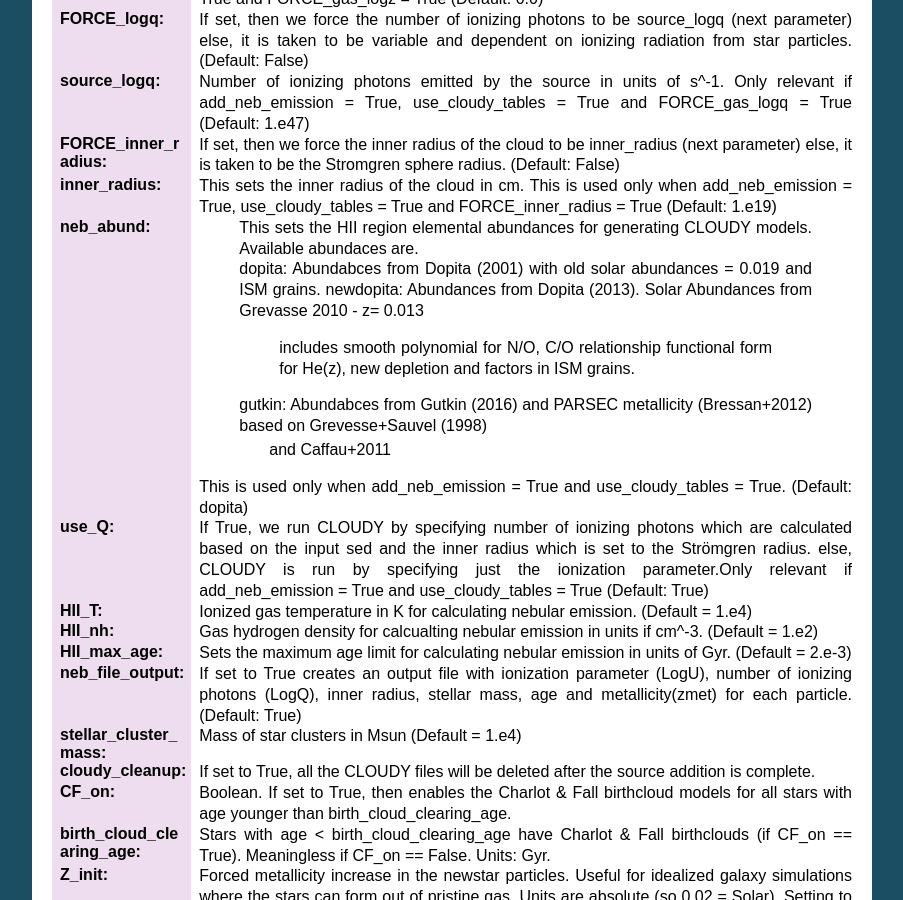
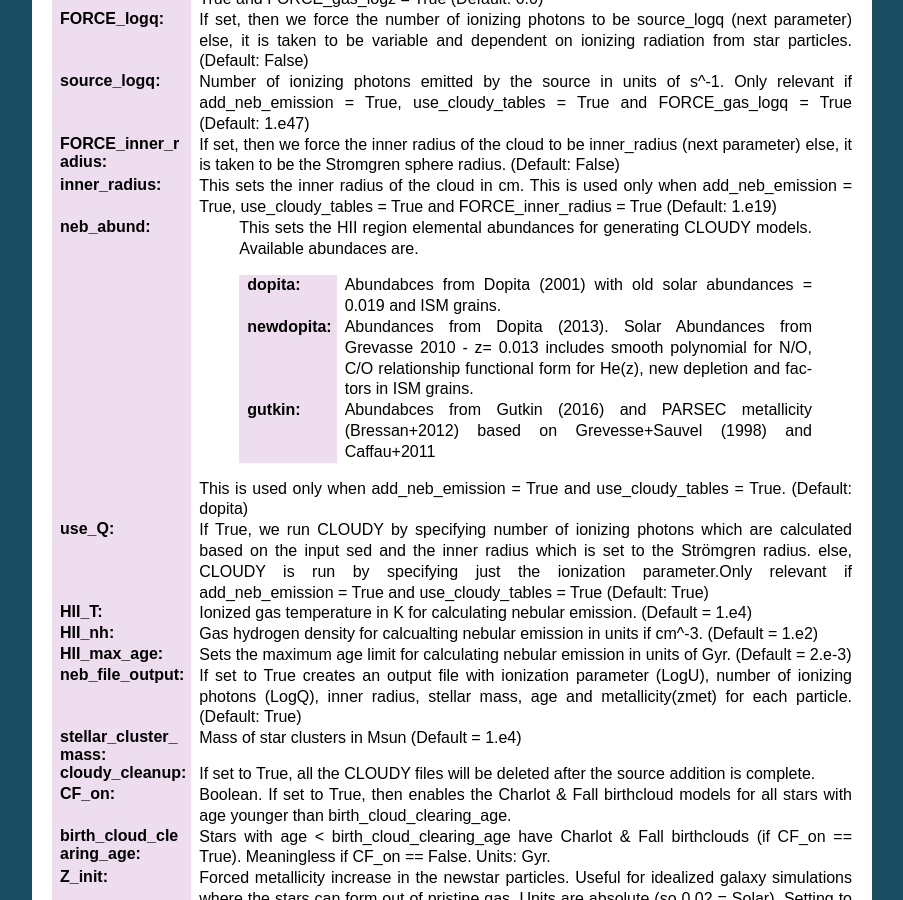
Before and after one commit to dnarayanan/powderday, a Sphinx documentation site: the page built from docs/parameters_description.rst, in a window 1280 px wide and 900 px high, scrolled down 2879 px. Shown: the whole window, without its empty margins (198-1101 px from the left). Built offline with Sphinx 7.4.7, drawn with Linux system fonts in a browser that asks for light colours.

Commit message:
fixed indentation

```diff
--- a/docs/parameters_description.rst
+++ b/docs/parameters_description.rst
@@ -296,12 +296,17 @@ Nebular Emission Info
     This sets the HII region elemental abundances for generating CLOUDY models.
     Available abundaces are.
 
-    dopita:    Abundabces from Dopita (2001) with old solar abundances = 0.019 and ISM grains.
-    newdopita: Abundances from Dopita (2013). Solar Abundances from Grevasse 2010 - z= 0.013
-               includes smooth polynomial for N/O, C/O relationship functional form for He(z),
-               new depletion and factors in ISM grains.
-    gutkin:    Abundabces from Gutkin (2016) and PARSEC metallicity (Bressan+2012) based on Grevesse+Sauvel (1998)
-               and Caffau+2011
+    :dopita:
+      Abundabces from Dopita (2001) with old solar abundances = 0.019 and ISM grains.
+
+    :newdopita:
+      Abundances from Dopita (2013). Solar Abundances from Grevasse 2010 - z= 0.013
+      includes smooth polynomial for N/O, C/O relationship functional form for He(z),
+      new depletion and factors in ISM grains.
+
+    :gutkin:
+      Abundabces from Gutkin (2016) and PARSEC metallicity (Bressan+2012) based on
+      Grevesse+Sauvel (1998) and Caffau+2011
 
    This is used only when add_neb_emission = True and use_cloudy_tables = True. (Default: dopita)
 
```
